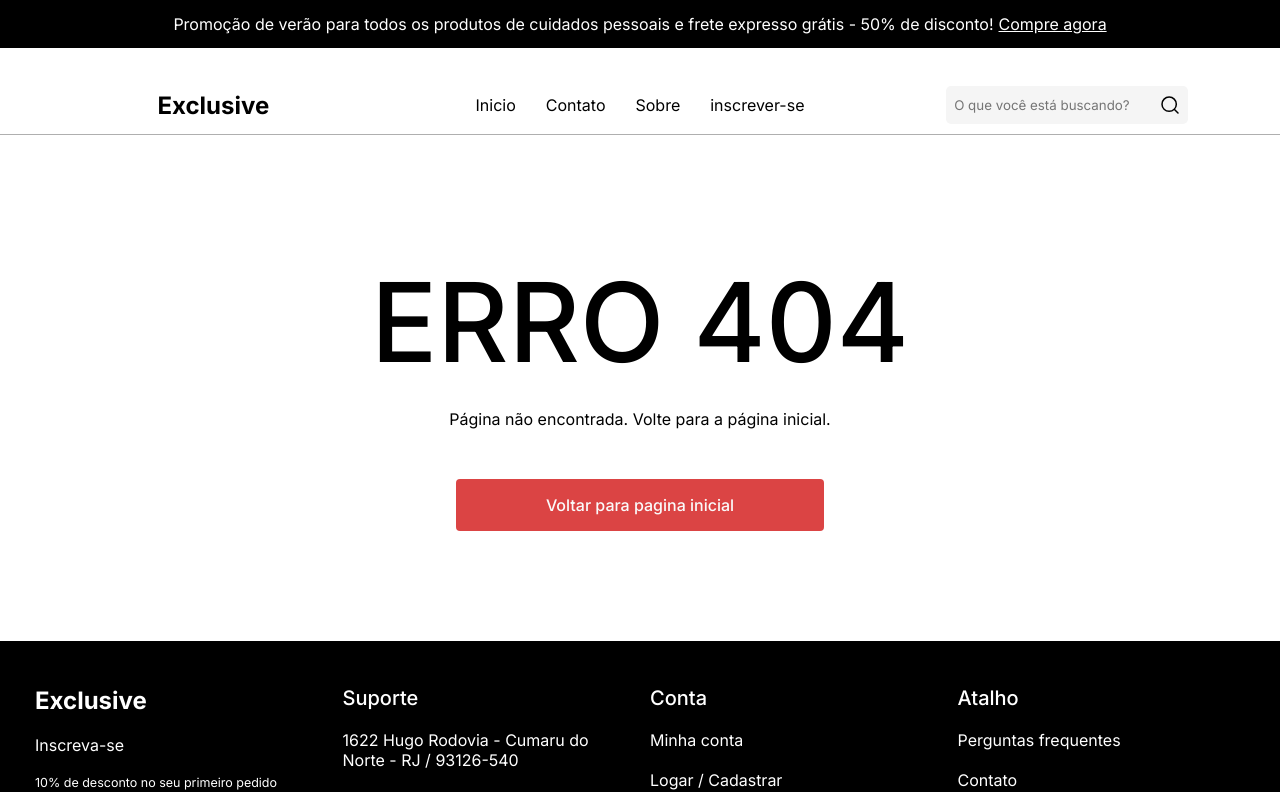
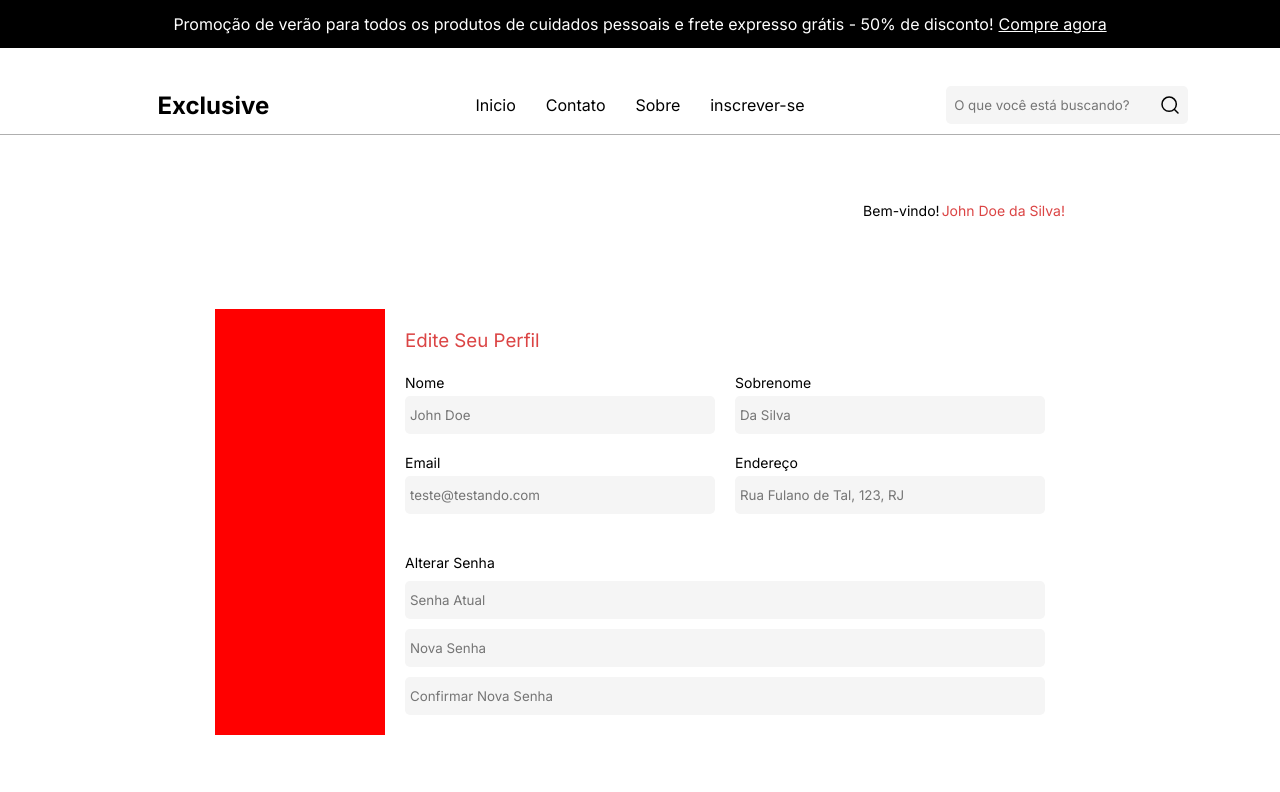
Before and after one commit to Venturini-Sales/Exclusive, a React (Vite) app: page /account in a window 1280 px wide. Shown: the top 792 px of the page. Built offline with nearby package versions, Linux system fonts and the light colour scheme; the HTML template or start-up script is replaced by a standard one.

Commit message:
feat: Account Page

```diff
--- /dev/null
+++ b/src/pages/Account/Account.jsx
@@ -0,0 +1,80 @@
+import React from 'react';
+import {
+  AccountInfoTitle,
+  AccountPasswordArea,
+  ContentSections,
+  ContentTitle,
+  InputArea,
+  InputTotalArea,
+  PageContent,
+  PageStyle,
+  PasswordAreaTitle,
+  Section,
+  StyledInput,
+} from './styles';
+
+export const Account = () => {
+  return (
+    <PageStyle>
+      <PageContent>
+        <ContentTitle>
+          Bem-vindo! <span>John Doe da Silva!</span>
+        </ContentTitle>
+        <ContentSections></ContentSections>
+        <Section>
+          <AccountInfoTitle>Edite Seu Perfil</AccountInfoTitle>
+          <InputArea>
+            <InputTotalArea>
+              <p>Nome</p>
+              <StyledInput>
+                <input type="text" placeholder="John Doe" />
+              </StyledInput>
+            </InputTotalArea>
+
+            <InputTotalArea>
+              <p>Sobrenome</p>
+              <StyledInput>
+                <input type="text" placeholder="Da Silva" />
+              </StyledInput>
+            </InputTotalArea>
+
+            <InputTotalArea>
+              <p>Email</p>
+              <StyledInput cursortype="not-allowed">
+                <input type="text" placeholder="teste@testando.com" readOnly />
+              </StyledInput>
+            </InputTotalArea>
+
+            <InputTotalArea>
+              <p>Endereço</p>
+              <StyledInput>
+                <input type="text" placeholder="Rua Fulano de Tal, 123, RJ" />
+              </StyledInput>
+            </InputTotalArea>
+          </InputArea>
+          <AccountPasswordArea>
+            <PasswordAreaTitle>Alterar Senha</PasswordAreaTitle>
+
+            <InputTotalArea>
+              <StyledInput>
+                <input type="text" placeholder="Senha Atual" />
+              </StyledInput>
+            </InputTotalArea>
+
+            <InputTotalArea>
+              <StyledInput>
+                <input type="text" placeholder="Nova Senha" />
+              </StyledInput>
+            </InputTotalArea>
+
+            <InputTotalArea>
+              <StyledInput>
+                <input type="text" placeholder="Confirmar Nova Senha" />
+              </StyledInput>
+            </InputTotalArea>
+          </AccountPasswordArea>
+        </Section>
+      </PageContent>
+    </PageStyle>
+  );
+};
--- /dev/null
+++ b/src/pages/Account/styles.js
@@ -0,0 +1,116 @@
+import styled from 'styled-components';
+
+export const PageStyle = styled.section`
+    display: flex;
+    flex-direction: column;
+    align-items: center;
+    margin-top: 67px;
+    margin-bottom: 67px;
+    overflow: hidden;
+`
+
+export const PageContent = styled.div`
+    display: grid;
+    grid-template-columns: repeat(5, 1fr);
+    grid-template-rows: repeat(5, 1fr);
+
+`
+
+export const ContentTitle = styled.div`
+    grid-column: span 5 / span 5;
+    grid-column-start: 1;
+    grid-row-start: 1;
+    display: flex;
+    justify-content: flex-end;
+    font-size: 14px;
+    gap: 2px;
+
+    span {
+        color: #DB4444;
+    }
+`
+
+export const ContentSections = styled.div`
+    grid-row: span 4 / span 4;
+    grid-column-start: 1;
+    grid-row-start: 2;
+    background-color: red;
+`
+
+export const Section = styled.div`
+    grid-column: span 4 / span 4;
+    grid-row: span 4 / span 4;
+    grid-row-start: 2;
+    display: flex;
+    justify-content: center;
+    align-items: flex-start;
+    flex-direction: column;
+`
+export const AccountInfoTitle = styled.h3`
+    color: #DB4444;
+    font-weight: 400;
+    margin: 20px;
+    margin-bottom: 2px;
+
+`
+
+export const InputTotalArea = styled.div`
+    display: flex;
+    flex-direction: column;
+    gap: 5px;
+ p{
+    font-size: 14px ;
+ }
+
+`
+
+export const StyledInput = styled.div`
+  background-color: #f5f5f5;
+  color: #000000;
+  height: 38px;
+  display: flex;
+  flex-direction: row;
+  align-items: center;
+  justify-content: center;
+  padding: 5px;
+  margin: auto;
+  gap: 15px;
+  border-radius: 5px;
+  cursor: ${(props) => props.cursortype || 'pointer'};
+
+
+  input {
+    width: 300px;
+    background-color: transparent;
+    outline: none;
+    border: none;
+    cursor: ${(props) => props.cursortype || 'pointer'};
+  }
+`
+
+export const InputArea = styled.div`
+    display: grid;
+    margin: 20px;
+    grid-template-columns: 1fr 1fr;
+    column-gap: 20px;
+    row-gap: 20px;
+
+`
+
+export const PasswordAreaTitle = styled.h3`
+    font-size: 14px;
+    font-weight: 400;
+
+`
+
+export const AccountPasswordArea = styled.div`
+    display: flex;
+    flex-direction: column;
+    gap: 10px;
+    margin: 20px;
+
+    input {
+        width: 630px;
+    }
+
+`
--- a/src/routes/RouteList.jsx
+++ b/src/routes/RouteList.jsx
@@ -6,6 +6,7 @@ import { NotFound } from '../pages/NotFound/NotFound';
 import { ProductsPage } from '../pages/Products/Products';
 import { AboutUsPage } from '../pages/AboutUs/AboutUs';
 import { ContactPage } from '../pages/Contact/Contact';
+import { Account } from '../pages/Account/Account';
 
 export const RouteList = () => {
   return (
@@ -17,6 +18,7 @@ export const RouteList = () => {
         <Route path="/products" element={<ProductsPage />}></Route>
         <Route path="/aboutus" element={<AboutUsPage />}></Route>
         <Route path="/contact" element={<ContactPage />}></Route>
+        <Route path="/account" element={<Account />}></Route>
         <Route path="*" element={<NotFound />}></Route>
       </Routes>
     </Router>
```
